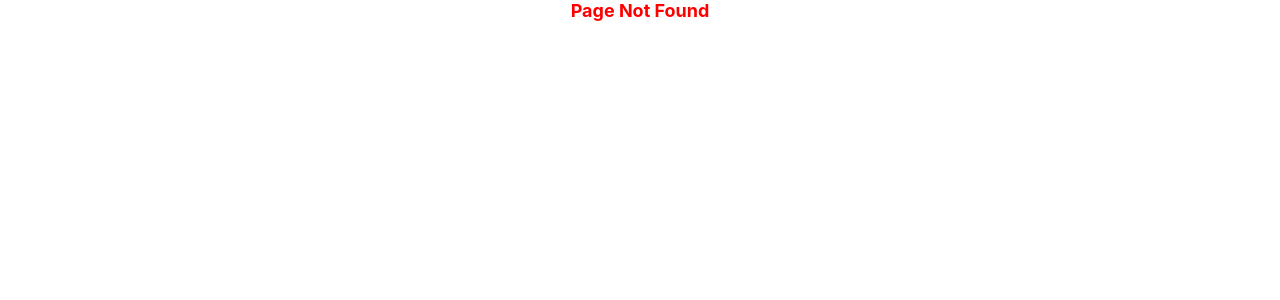
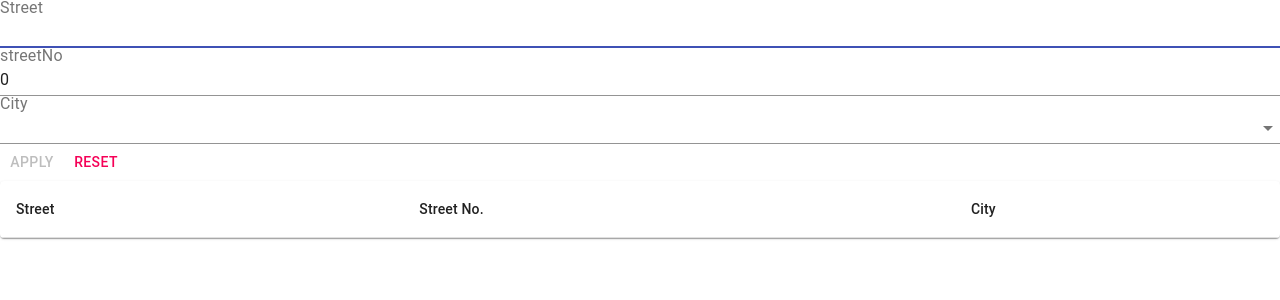
Before and after one commit to mierzvoj/app-state-project, a React (Create React App) app: page /locationsform in a window 1280 px wide. Before the commit this address had no page. Shown: the top 300 px of the page. Built offline with nearby package versions, Linux system fonts and the light colour scheme.

Commit message:
some forms added

```diff
--- a/package.json
+++ b/package.json
@@ -7,6 +7,7 @@
     "@emotion/styled": "^11.8.1",
     "@material-ui/core": "^4.12.4",
     "@mui/icons-material": "^5.8.0",
+    "@mui/material": "^5.8.1",
     "@testing-library/jest-dom": "^5.16.4",
     "@testing-library/react": "^13.1.1",
     "@testing-library/user-event": "^13.5.0",
@@ -14,6 +15,8 @@
     "@types/node": "^16.11.27",
     "@types/react": "^18.0.6",
     "@types/react-dom": "^18.0.2",
+    "install": "^0.13.0",
+    "npm": "^8.11.0",
     "react": "^18.0.0",
     "react-dom": "^18.0.0",
     "react-scripts": "5.0.1",
--- a/src/index.tsx
+++ b/src/index.tsx
@@ -3,6 +3,7 @@ import ReactDOM from "react-dom/client";
 import { BrowserRouter, Route, Routes } from "react-router-dom";
 import "./index.css";
 import Calculation from "./pages/Calculations/Calculation/Calculation";
+import LocationsForm from "./pages/Locations/LocationsForm/LocationsForm";
 import Login from "./pages/Login/Login";
 import NotFound from "./pages/NotFound/NotFound";
 import Pokemons from "./pages/Pokemons/Pokemons";
@@ -21,6 +22,7 @@ root.render(
         <Route path="/users" element={<Users />}></Route>
         <Route path="/users/user/:name" element={<UserForm />}></Route>
         <Route path="/calculation" element={<Calculation />}></Route>
+        <Route path="/locationsform" element={<LocationsForm />}></Route>
         <Route path="pokemons" element={<Pokemons />}>
           <Route path=":name" element={<PokemonsToolbar />}></Route>
         </Route>
--- /dev/null
+++ b/src/model/location-data.model.ts
@@ -0,0 +1,5 @@
+export interface LocationData {
+  street?: string;
+  streetNo?: number;
+  city?: string;
+}
--- /dev/null
+++ b/src/pages/LocationList/LocationList.tsx
@@ -0,0 +1,38 @@
+import {
+  Paper,
+  Table,
+  TableBody,
+  TableCell,
+  TableContainer,
+  TableHead,
+  TableRow,
+} from "@material-ui/core";
+import { LocationData } from "../../model/location-data.model";
+
+const LocationList = ({ locations }: { locations: LocationData[] }) => {
+  return (
+    <TableContainer component={Paper}>
+      <Table>
+        <TableHead>
+          <TableRow>
+            <TableCell className="header">Street</TableCell>
+            <TableCell className="header">Street No.</TableCell>
+            <TableCell className="header">City</TableCell>
+          </TableRow>
+        </TableHead>
+        <TableBody>
+          {locations.map((row, index) => (
+            <TableRow key={index}>
+              <TableCell component="th" scope="row">
+                {row.street}
+              </TableCell>
+              <TableCell>{row.streetNo}</TableCell>
+              <TableCell>{row.city}</TableCell>
+            </TableRow>
+          ))}
+        </TableBody>
+      </Table>
+    </TableContainer>
+  );
+};
+export default LocationList;
--- /dev/null
+++ b/src/pages/Locations/LocationsForm/LocationsForm.tsx
@@ -0,0 +1,116 @@
+import {
+  Button,
+  FormControl,
+  FormGroup,
+  FormLabel,
+  MenuItem,
+  Select,
+  Snackbar,
+  TextField,
+} from "@material-ui/core";
+import CloseIcon from "@mui/icons-material/Close";
+import IconButton from "@mui/material/IconButton";
+import React, { ChangeEvent, FormEvent, useState } from "react";
+import { LocationData } from "../../../model/location-data.model";
+import LocationList from "../../LocationList/LocationList";
+import "./LocationsForm.css";
+
+const cities: string[] = ["Gdańsk", "Gdynia", "Sopot"];
+export default function LocationsForm() {
+  const [street, setStreet] = useState("");
+  const [streetNo, setStreetNo] = useState(0);
+  const [city, setCity] = useState("");
+  const [open, setOpen] = useState(false);
+  const [locations, setLocations] = useState<LocationData[]>([]);
+
+  const handleSubmit = (event: FormEvent<HTMLFormElement>) => {
+    event.preventDefault();
+    setLocations([...locations, { street, streetNo, city }]);
+    setOpen(true);
+  };
+  const validateForm = () => {
+    return street.length > 0 && city.length > 0;
+  };
+  const handleClose = (
+    event: React.SyntheticEvent | Event,
+    reason?: string
+  ) => {
+    if (reason === "clickaway") {
+      return;
+    }
+    setOpen(false);
+  };
+  const handleReset = () => {
+    setStreet("");
+    setStreetNo(0);
+    setCity("");
+  };
+  const action = (
+    <React.Fragment>
+      <IconButton
+        size="small"
+        aria-label="close"
+        color="inherit"
+        onClick={handleClose}
+      >
+        <CloseIcon fontSize="small" />
+      </IconButton>
+    </React.Fragment>
+  );
+  return (
+    <>
+      <div className="Location">
+        <form onSubmit={(e: FormEvent<HTMLFormElement>) => handleSubmit(e)}>
+          <FormGroup id="formgroup">
+            <FormLabel>Street</FormLabel>
+            <FormControl id="street">
+              <TextField
+                autoFocus
+                value={street}
+                onChange={(
+                  e: ChangeEvent<HTMLTextAreaElement | HTMLInputElement>
+                ) => setStreet(e.target.value)}
+              />
+            </FormControl>
+            <FormLabel>streetNo</FormLabel>
+            <FormControl id="streetNo">
+              <TextField
+                value={streetNo}
+                onChange={(
+                  e: ChangeEvent<HTMLTextAreaElement | HTMLInputElement>
+                ) => setStreetNo(parseInt(e.target.value))}
+              />
+            </FormControl>
+            <FormLabel>City</FormLabel>
+            <FormControl id="city">
+              <Select
+                value={city}
+                onChange={(e) => setCity(e.target.value as string)}
+              >
+                {cities.map((c) => (
+                  <MenuItem key={c} value={c}>
+                    {c}
+                  </MenuItem>
+                ))}
+              </Select>
+            </FormControl>
+          </FormGroup>
+          <Button type="submit" color="primary" disabled={!validateForm()}>
+            Apply
+          </Button>
+          <Button color="secondary" onClick={handleReset}>
+            Reset
+          </Button>
+        </form>
+        <Snackbar
+          open={open}
+          autoHideDuration={6000}
+          message="Item added!"
+          onClose={handleClose}
+          action={action}
+        />
+      </div>
+      <LocationList locations={locations} />
+    </>
+  );
+}
```
Also changed, not shown: src/pages/Locations/LocationsForm/LocationsForm.css (added), 2 other files (tests, documents, lock files or other folders).
